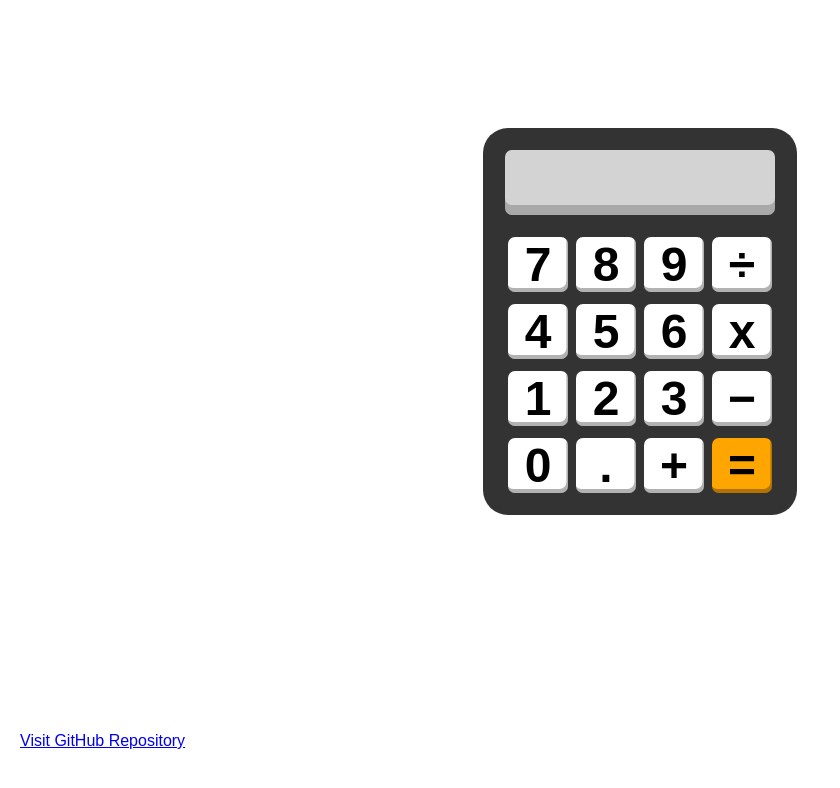
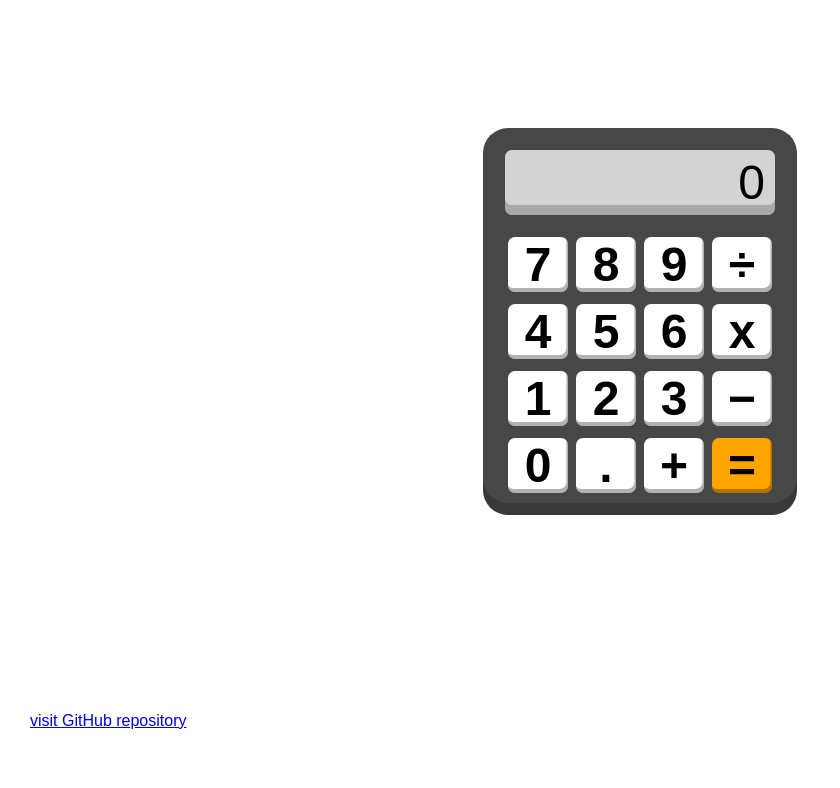
Before and after one commit to 1CoderNifemi/basic-calculator, a plain HTML site: page index.html in a window 1280 px wide. Shown: the whole page, without its empty margins (0-840 px from the left). Drawn offline with Linux system fonts and the light colour scheme.

Commit message:
improve functionality, adjust style

```diff
--- a/index.html
+++ b/index.html
@@ -10,7 +10,7 @@
     <table>
       <tr>
         <td colspan="4">
-          <input type="text" id="display" readonly="true" />
+          <input type="text" value="0" id="display" readonly="true" />
         </td>
       </tr>
       <tr>
@@ -38,7 +38,7 @@
         <td><button id="equals-btn">=</button></td>
       </tr>
     </table>
-    <a href="https://github.com/1CoderNifemi/basic-calculator">Visit GitHub Repository</a>
+    <a href="https://github.com/1CoderNifemi/basic-calculator">visit GitHub repository</a>
     <script src="script.js"></script>
   </body>
 </html>
--- a/script.js
+++ b/script.js
@@ -3,7 +3,11 @@ const BUTTONS = document.getElementsByClassName("output-btn");
 const equalsBtn = document.getElementById("equals-btn");
 
 const handleButton = (button) => {
-  inputElem.value += button.value;
+  if (inputElem.value === "0" && button.value !== ".") {
+    inputElem.value = button.value;
+  } else {
+    inputElem.value += button.value;
+  }
 };
 Array.from(BUTTONS).forEach((btn) => {
   btn.onclick = () => handleButton(btn);
--- a/styles.css
+++ b/styles.css
@@ -13,7 +13,8 @@ table {
   margin-top: 10%;
   padding: 20px;
   border-radius: 25px;
-  background-color: rgb(51, 51, 51);
+  background-color: rgb(71, 71, 71);
+  box-shadow: inset 0 -12px 0 rgba(0, 0, 0, 0.2);
   font-size: 3rem;
   text-align: center;
 }
@@ -62,6 +63,6 @@ button:active,
 
 a {
   position: absolute;
-  left: 20px;
-  bottom: 50px;
+  left: 30px;
+  bottom: 70px;
 }
```
